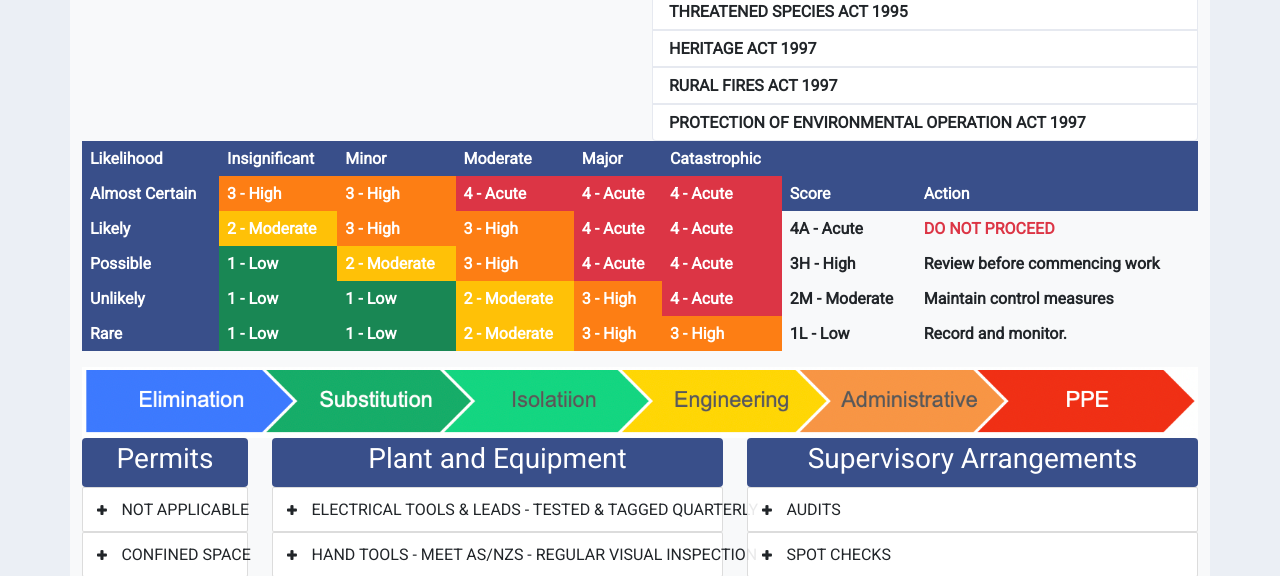
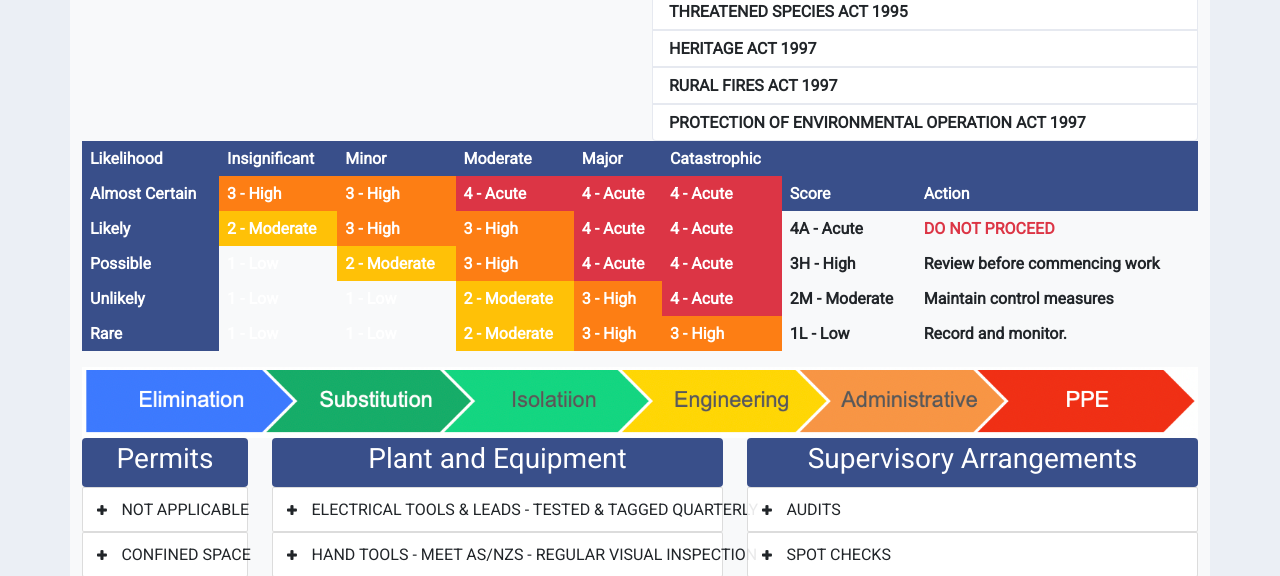
Before and after one commit to daniel199169/simba1, a Django app: page /update_swms/11 in a window 1280 px wide. Shown: the part 3189-3765 px from the top of the page. Run offline with Django 3.2, Linux system fonts and the light colour scheme; data comes from the database, SQL or seed files in the repository.

Commit message:
work css

```diff
--- a/swms_manager/static/css/style.css
+++ b/swms_manager/static/css/style.css
@@ -6,7 +6,7 @@
 }
 
 .bg-green {
-    background-color: #198754 !important;
+    background-color: #198754;
 }
 .bg-yellow {
     background-color: #ffc107 !important;
```
